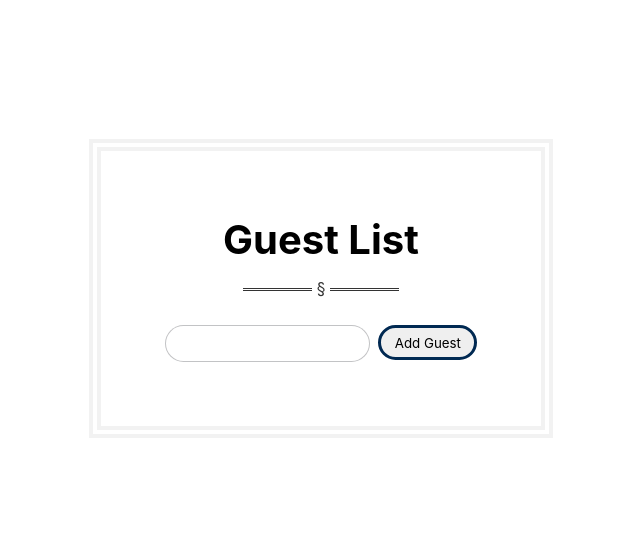
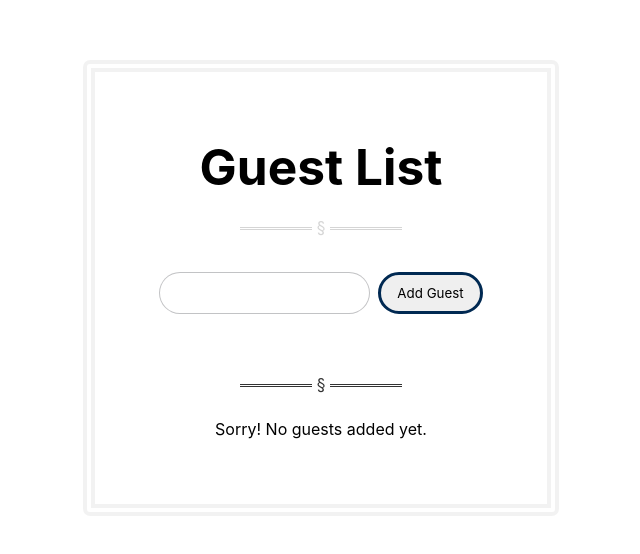
Before and after one commit to paakay/tsreact, a React (Create React App) app: page / in a window 1280 px wide. Shown: the part 112-666 px from the top of the page, without its empty margins (319-959 px from the left). Built offline with nearby package versions, Linux system fonts and the light colour scheme.

Commit message:
Feat: annotate array types in state

```diff
--- a/src/02-state-types/GuestList.tsx
+++ b/src/02-state-types/GuestList.tsx
@@ -2,17 +2,53 @@ import { useState } from 'react'
 
 import styles from '../styles/style.module.css'
 
+/**
+ * Array Type Annotation
+ *
+ * Annotate useState function name with elements type in array eg: array of strings
+ * useState<string[]>([])
+ * @returns string[]
+ */
+
 const GuestList: React.FC = () => {
   const [name, setName] = useState('')
+  const [guests, setGuests] = useState<string[]>([])
+
+  const handleClick = () => {
+    setName('') // Clears input field
+
+    if (name) {
+      if (name) {
+        setGuests([...guests, name]) // Append guest name to guests list
+      }
+    }
+  }
 
   return (
     <div>
       <h2>Guest List</h2>
 
+      <hr style={{ opacity: 0.2, marginBottom: 'var(--sp-lg)' }} />
+
+      <input
+        className={styles.input}
+        type="text"
+        required
+        value={name}
+        onChange={(e) => setName(e.target.value)}
+      />
+      <button className={styles.btn} type="button" onClick={handleClick}>
+        {' '}
+        Add Guest
+      </button>
+
       <hr />
 
-      <input className={styles.input} type="text" />
-      <button className={styles.btn}> Add Guest</button>
+      <ol className={styles.numberList}>
+        {guests.length !== 0
+          ? guests.map((guest, index) => <li key={index}>{guest}</li>)
+          : `Sorry! No guests added yet.`}
+      </ol>
     </div>
   )
 }
--- a/src/styles/style.module.css
+++ b/src/styles/style.module.css
@@ -13,74 +13,142 @@
   --clr-black-3: hsl(0deg 0% 0% / 5%);
   --shadow-sm: 5px 5px 6px rgba(0, 0, 0, 0.1);
   --shadow-md: 5px 5px 12px rgba(0, 0, 0, 0.25);
+
+  /* Spacing: */
+  --sp-sm: 1rem;
+  --sp-md: 2em;
+  --sp-lg: 4rem;
+  --sp-xlg: 8rem;
 }
 
 *,
 *::before,
 *::after {
+  box-sizing: inherit;
   margin: 0;
   padding: 0;
-  box-sizing: inherit;
 }
 
 html {
   box-sizing: border-box;
+  font-size: 62.5%;
 }
 
 body {
   font-family: var(--font);
+  font-size: 1.6rem;
+  height: 100vh;
+
   display: flex;
   flex-direction: column;
   justify-content: center;
   align-items: center;
-  place-content: center;
-  height: 100vh;
+}
+
+/* Spacing */
+.mb-sm {
+  margin-bottom: var(--sp-sm);
+}
+.mb-md {
+  margin-bottom: var(--sp-md);
+}
+.mb-lg {
+  margin-bottom: var(--sp-lg);
+}
+.mb-xlg {
+  margin-bottom: var(--sp-xlg);
+}
+.mt-sm {
+  margin-top: var(--sp-sm);
+}
+.mt-md {
+  margin-top: var(--sp-sm);
+}
+.mt-lg {
+  margin-top: var(--sp-sm);
+}
+.mt-xlg {
+  margin-top: var(--sp-sm);
+}
+.pb-sm {
+  padding-bottom: var(--sp-sm);
+}
+.pb-md {
+  padding-bottom: var(--sp-md);
+}
+.pb-lg {
+  padding-bottom: var(--sp-lg);
+}
+.pb-xlg {
+  padding-bottom: var(--sp-xlg);
+}
+.pt-sm {
+  padding-top: var(--sp-sm);
+}
+.pt-md {
+  padding-top: var(--sp-sm);
+}
+.pt-lg {
+  padding-top: var(--sp-sm);
+}
+.pt-xlg {
+  padding-top: var(--sp-sm);
 }
 
 .container {
-  max-width: 64rem;
-  padding: 4rem;
+  border: 12px double var(--clr-black-3);
+  border-radius: 7px;
+  max-width: 102.4rem;
+  overflow: hidden;
+  padding: 6.44rem;
   text-align: center;
-  border: 12px double var(--clr-black-3);
   transition: all 0.3s ease-in;
 }
 
 h2 {
-  margin-bottom: 1.5rem;
-  font-size: 2.5em;
+  font-size: 3.1em;
+  /* margin-bottom: 2.4rem; */
 }
 
 .input {
   border-radius: 50rem;
-  padding: 0.75em 1em;
-  margin-right: 0.5rem;
+  margin-right: 0.8rem;
+  margin-bottom: --mb-md;
+  padding: 0.95em 1.2em;
   border: 1px solid var(--clr-black-1);
   transition: all 0.3s ease-in;
+  outline: none;
 }
 
 .input:hover,
 .input:focus {
-  outline: 0;
   box-shadow: var(--shadow-sm);
+  /* border-color: var(--clr-blue-1); */
+}
+
+.input:focus-within {
+  /* box-shadow: var(--shadow-sm); */
+  border-color: var(--clr-blue-1);
 }
 
 .btn {
+  border: 3px solid var(--clr-black-2);
+  border-radius: 2.4em;
+  cursor: pointer;
   font-family: inherit;
-  border: 3px solid var(--clr-black-2);
-  border-radius: 1.5em;
-  cursor: pointer;
   outline: 0;
-  padding: 0.5em 1em;
+  padding: 0.7em 1.2em 0.8em;
   transition: all 0.3s ease-in;
+  margin-bottom: var(--sp-lg);
 }
 
 .btn:hover,
 .btn:focus,
 .btn:active {
+  background-color: var(--clr-black-2);
+  box-shadow: var(--shadow-sm);
   color: #fff;
-  background-color: var(--clr-black-2);
   outline: 0;
-  box-shadow: var(--shadow-sm);
 }
 
 hr {
@@ -88,7 +156,8 @@ hr {
   border-top: 3px double #333;
   color: #333;
   height: 5px;
-  margin-bottom: 2rem;
+  margin-bottom: 3rem;
+  margin-top: 3rem;
   margin-left: auto;
   margin-right: auto;
   overflow: visible;
@@ -103,3 +172,10 @@ hr::before {
   position: relative;
   top: -13px;
 }
+
+.numberList {
+  text-align: left;
+  display: flex;
+  flex-direction: column;
+  align-items: center;
+}
```
